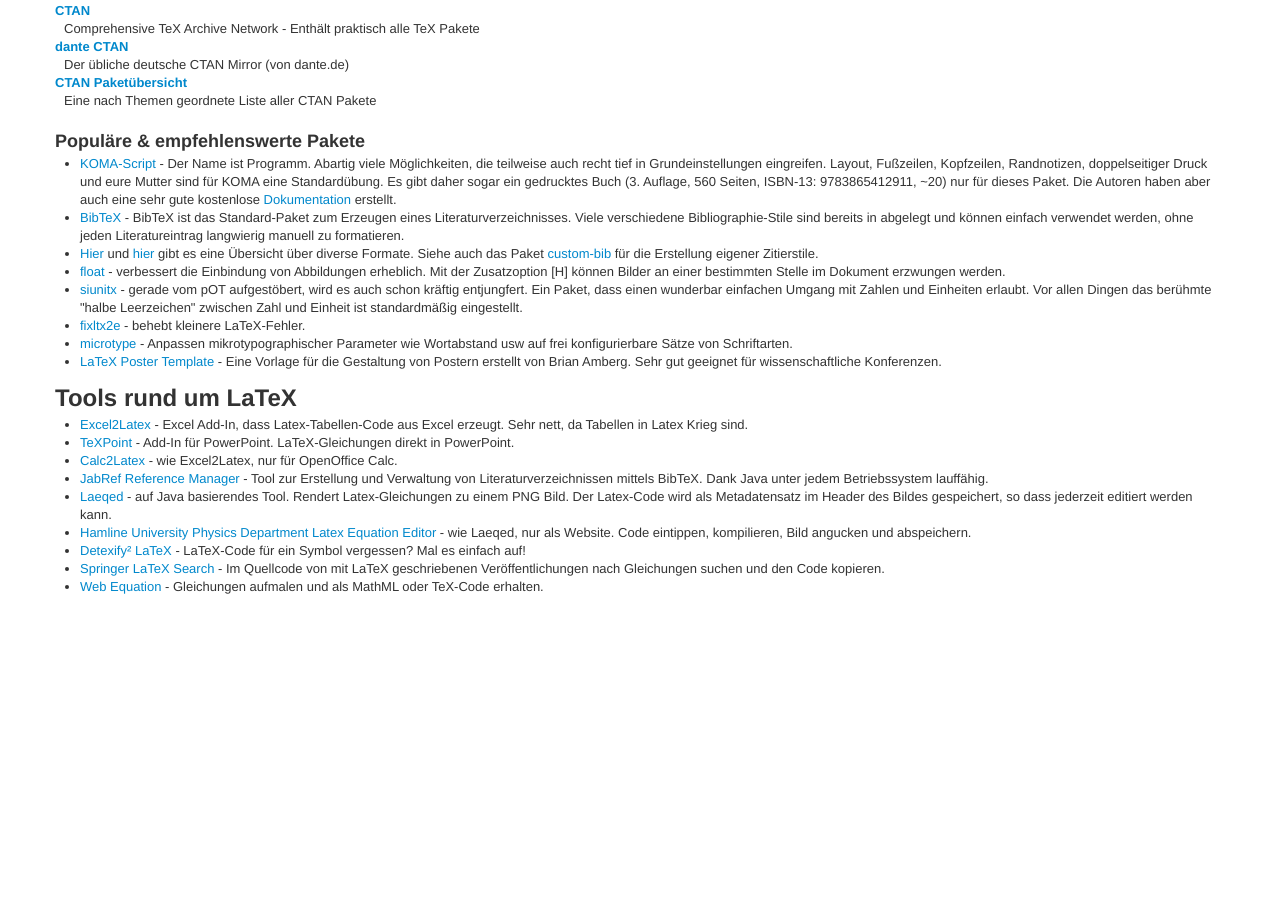
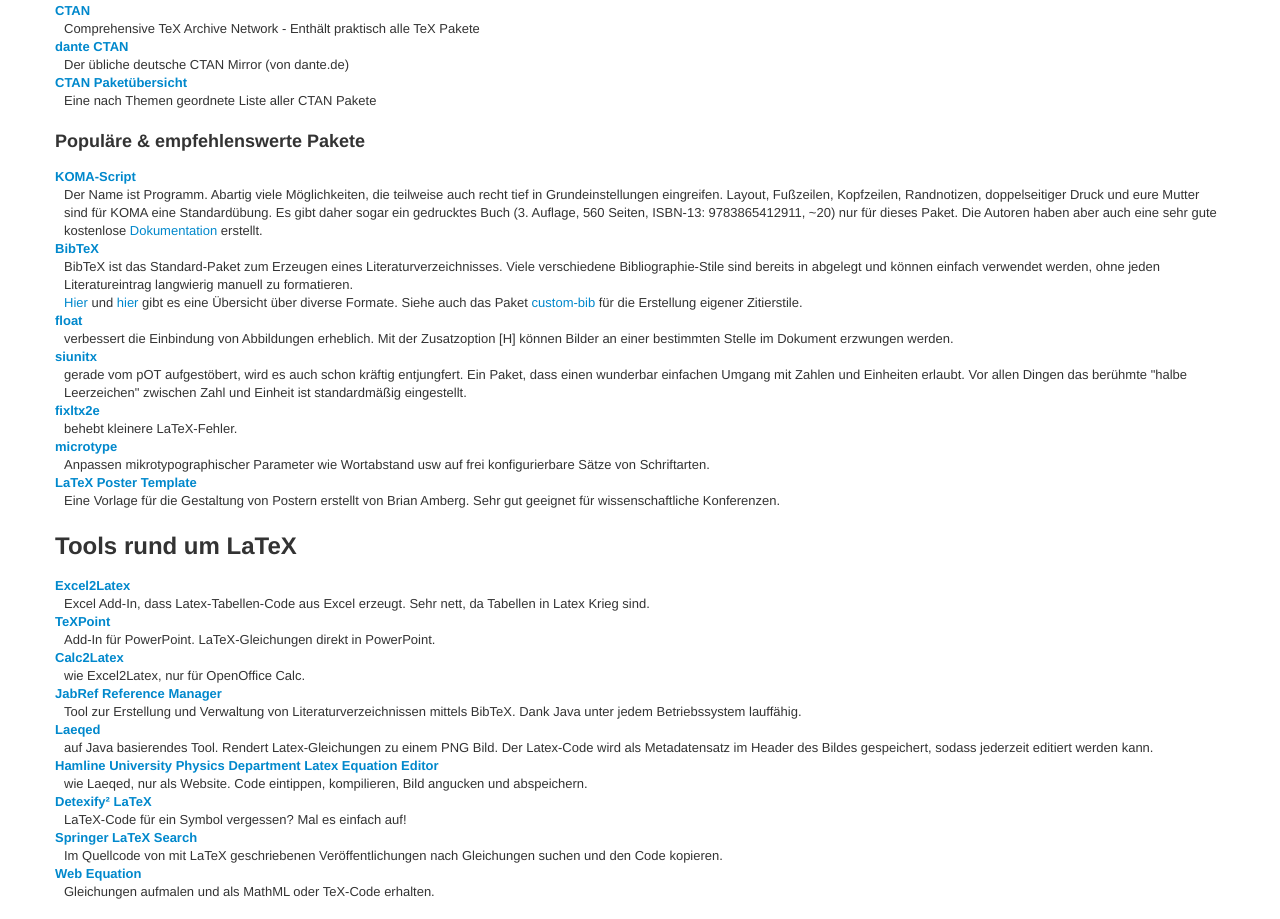
Before and after one commit to enkore/texpost, a plain HTML site: page index_new.html in a window 1280 px wide. Shown: the part 1095-2014 px from the top of the page. Before the commit the page ends 1700 px from the top, so only its background shows below. Drawn offline with Linux system fonts and the light colour scheme.

Commit message:
Moar DL!

```diff
--- a/index_new.html
+++ b/index_new.html
@@ -113,7 +113,7 @@
 					<dl>
 						<dt>"Der LaTex-Wegweiser" von Christine Detig (Mitp-Verlag, 268 Seiten, ISBN-10: 3826614143, ISBN-13: 978-3826614149)</dt>
 							<dd>Einsteigerbuch, das erklärt, was LaTeX ist, wie es eigentlich arbeitet und grundlegend verwendet wird.</dd>
-						<dt>"LaTeX Hacks" von Anselm Lingnau (O`Reilly, 416 Seiten, ISBN-10: 3897214776, ISBN-13: 978-3897214774)</dt>
+						<dt>"<a href="http://www.amazon.de/gp/product/3897214776/ref=as_li_ss_tl?ie=UTF8&tag=enkore03-21&linkCode=as2&camp=1638&creative=19454&creativeASIN=3897214776">LaTeX Hacks</a>" von Anselm Lingnau (O`Reilly, 416 Seiten, ISBN-10: 3897214776, ISBN-13: 978-3897214774)</dt>
 							<dd>Eine Menge Tips, Tricks, Hilfestellungen für häufig vorkommende Latex-Probleme. "Wie kann ich...?" - "So z.B.!"</dd>
 						<dt>"LaTeX. Der typographische Einstieg." von Tobias Berndt (Addison-Wesley, 456 Seiten, ISBN-10: 3827326591, ISBN-13: 978-3827326591)</dt>
 							<dd>Einführendes Buch über Typographie, Layout und Formatierung und wie das ganze mit LaTeX umgesetzt werden kann. Wenn man LaTeX schon kann, aber ein Dokument nach allen Regeln der Typographie setzen möchte.</dd>
@@ -138,20 +138,23 @@
 					</dl>
 
 					<h3>Populäre &amp; empfehlenswerte Pakete</h3>
-					<ul>
-						<li><a href='http://www.komascript.de/'>KOMA-Script</a> - Der Name ist Programm. Abartig viele Möglichkeiten, die teilweise auch recht tief in Grundeinstellungen eingreifen. Layout, Fußzeilen, Kopfzeilen, Randnotizen, doppelseitiger Druck und eure Mutter sind für KOMA eine Standardübung. Es gibt daher sogar ein gedrucktes Buch (3. Auflage, 560 Seiten, ISBN-13: 9783865412911, ~20) nur für dieses Paket. Die Autoren haben aber auch eine sehr gute kostenlose <a href='http://tug.ctan.org/tex-archive/macros/latex/contrib/koma-script/scrguide.pdf'>Dokumentation</a> erstellt.
-						<li><a href='http://www.bibtex.org/de/'>BibTeX</a> - BibTeX ist das Standard-Paket zum Erzeugen eines Literaturverzeichnisses. Viele verschiedene Bibliographie-Stile sind bereits in abgelegt und können
-						einfach verwendet werden, ohne jeden Literatureintrag langwierig manuell zu formatieren.
-						<li><a href='http://www.cs.stir.ac.uk/~kjt/software/latex/showbst.html'>Hier</a> und <a href='http://amath.colorado.edu/documentation/LaTeX/reference/faq/bibstyles.pdf'>hier</a> gibt es eine
-						Übersicht über diverse Formate. Siehe auch das Paket <a href='http://www.ctan.org/tex-archive/macros/latex/contrib/custom-bib/'>custom-bib</a> für die Erstellung eigener Zitierstile.
-						<li><a href='http://www.ctan.org/tex-archive/macros/latex/contrib/float/'>float</a> - verbessert die Einbindung von Abbildungen erheblich. Mit der Zusatzoption [H] können Bilder an einer bestimmten Stelle im
-						Dokument erzwungen werden.
-						<li><a href='http://www.ctan.org/tex-archive/help/Catalogue/entries/siunitx.html'>siunitx</a> - gerade vom pOT aufgestöbert, wird es auch schon kräftig entjungfert. Ein Paket, dass einen wunderbar einfachen
-						Umgang mit Zahlen und Einheiten erlaubt. Vor allen Dingen das berühmte "halbe Leerzeichen" zwischen Zahl und Einheit ist standardmäßig eingestellt.
-						<li><a href='http://www.ctan.org/tex-archive/help/Catalogue/entries/fixltx2e.html'>fixltx2e</a> - behebt kleinere LaTeX-Fehler.
-						<li><a href='http://www.ctan.org/tex-archive/macros/latex/contrib/microtype/'>microtype</a> - Anpassen mikrotypographischer Parameter wie Wortabstand usw auf frei konfigurierbare Sätze von Schriftarten.
-						<li><a href='http://www.brian-amberg.de/uni/poster/'>LaTeX Poster Template</a> - Eine Vorlage für die Gestaltung von Postern erstellt von Brian Amberg. Sehr gut geeignet für wissenschaftliche Konferenzen.
-					</ul>
+					<dl>
+						<dt><a href='http://www.komascript.de/'>KOMA-Script</a></dt>
+							<dd>Der Name ist Programm. Abartig viele Möglichkeiten, die teilweise auch recht tief in Grundeinstellungen eingreifen. Layout, Fußzeilen, Kopfzeilen, Randnotizen, doppelseitiger Druck und eure Mutter sind für KOMA eine Standardübung. Es gibt daher sogar ein gedrucktes Buch (3. Auflage, 560 Seiten, ISBN-13: 9783865412911, ~20) nur für dieses Paket. Die Autoren haben aber auch eine sehr gute kostenlose <a href='http://tug.ctan.org/tex-archive/macros/latex/contrib/koma-script/scrguide.pdf'>Dokumentation</a> erstellt.</dd>
+						<dt><a href='http://www.bibtex.org/de/'>BibTeX</a></dt>
+							<dd>BibTeX ist das Standard-Paket zum Erzeugen eines Literaturverzeichnisses. Viele verschiedene Bibliographie-Stile sind bereits in abgelegt und können einfach verwendet werden, ohne jeden Literatureintrag langwierig manuell zu formatieren.<br>
+							<a href='http://www.cs.stir.ac.uk/~kjt/software/latex/showbst.html'>Hier</a> und <a href='http://amath.colorado.edu/documentation/LaTeX/reference/faq/bibstyles.pdf'>hier</a> gibt es eine Übersicht über diverse Formate. Siehe auch das Paket <a href='http://www.ctan.org/tex-archive/macros/latex/contrib/custom-bib/'>custom-bib</a> für die Erstellung eigener Zitierstile.</dd>
+						<dt><a href='http://www.ctan.org/tex-archive/macros/latex/contrib/float/'>float</a></dt>
+							<dd>verbessert die Einbindung von Abbildungen erheblich. Mit der Zusatzoption [H] können Bilder an einer bestimmten Stelle im Dokument erzwungen werden.</dd>
+						<dt><a href='http://www.ctan.org/tex-archive/help/Catalogue/entries/siunitx.html'>siunitx</a></dt>
+							<dd>gerade vom pOT aufgestöbert, wird es auch schon kräftig entjungfert. Ein Paket, dass einen wunderbar einfachen Umgang mit Zahlen und Einheiten erlaubt. Vor allen Dingen das berühmte "halbe Leerzeichen" zwischen Zahl und Einheit ist standardmäßig eingestellt.</dd>
+						<dt><a href='http://www.ctan.org/tex-archive/help/Catalogue/entries/fixltx2e.html'>fixltx2e</a></dt>
+							<dd>behebt kleinere LaTeX-Fehler.</dd>
+						<dt><a href='http://www.ctan.org/tex-archive/macros/latex/contrib/microtype/'>microtype</a></dt>
+							<dd>Anpassen mikrotypographischer Parameter wie Wortabstand usw auf frei konfigurierbare Sätze von Schriftarten.</dd>
+						<dt><a href='http://www.brian-amberg.de/uni/poster/'>LaTeX Poster Template</a></dt>
+							<dd>Eine Vorlage für die Gestaltung von Postern erstellt von Brian Amberg. Sehr gut geeignet für wissenschaftliche Konferenzen.</dd>
+					</dl>
 				</section>
 			</div>
 
@@ -159,19 +162,26 @@
 				<section class="span12">
 					<h2>Tools rund um LaTeX</h2>
 
-					<ul>
-						<li><a href='http://www.dante.de/CTAN//help/Catalogue/entries/excel2latex.html'>Excel2Latex</a> - Excel Add-In, dass Latex-Tabellen-Code aus Excel erzeugt. Sehr nett, da Tabellen in Latex Krieg sind.
-						<li><a href='http://texpoint.necula.org/'>TeXPoint</a> - Add-In für PowerPoint. LaTeX-Gleichungen direkt in PowerPoint.
-						<li><a href='http://extensions.services.openoffice.org/project/Calc2LaTeX'>Calc2Latex</a> - wie Excel2Latex, nur für OpenOffice Calc.
-						<li><a href='http://jabref.sourceforge.net/'>JabRef Reference Manager</a> - Tool zur Erstellung und Verwaltung von Literaturverzeichnissen mittels BibTeX. Dank Java unter jedem Betriebssystem lauffähig.
-						<li><a href='http://www.thrysoee.dk/laeqed/'>Laeqed</a> - auf Java basierendes Tool. Rendert Latex-Gleichungen zu einem PNG Bild. Der Latex-Code wird als Metadatensatz im Header des Bildes gespeichert, so
-						dass jederzeit editiert werden kann.
-						<li><a href='http://www.hamline.edu/~arundquist/equationeditor/'>Hamline University Physics Department Latex Equation Editor</a> - wie Laeqed, nur als Website. Code eintippen, kompilieren,  Bild angucken und
-						abspeichern.
-						<li><a href='http://detexify.kirelabs.org/classify.html'>Detexify² LaTeX</a> - LaTeX-Code für ein Symbol vergessen? Mal es einfach auf!
-						<li><a href='http://www.latexsearch.com/'>Springer LaTeX Search</a> - Im Quellcode von mit LaTeX geschriebenen Veröffentlichungen nach Gleichungen suchen und den Code kopieren.
-						<li><a href="http://webdemo.visionobjects.com/equation.html?locale=de_DE" target="_blank">Web Equation</a> - Gleichungen aufmalen und als MathML oder TeX-Code erhalten.
-					</ul>
+					<dl>
+						<dt><a href='http://www.dante.de/CTAN//help/Catalogue/entries/excel2latex.html'>Excel2Latex</a></dt>
+							<dd>Excel Add-In, dass Latex-Tabellen-Code aus Excel erzeugt. Sehr nett, da Tabellen in Latex Krieg sind.</dd>
+						<dt><a href='http://texpoint.necula.org/'>TeXPoint</a></dt>
+							<dd>Add-In für PowerPoint. LaTeX-Gleichungen direkt in PowerPoint.</dd>
+						<dt><a href='http://extensions.services.openoffice.org/project/Calc2LaTeX'>Calc2Latex</a></dt>
+							<dd>wie Excel2Latex, nur für OpenOffice Calc.</dd>
+						<dt><a href='http://jabref.sourceforge.net/'>JabRef Reference Manager</a></dt>
+							<dd>Tool zur Erstellung und Verwaltung von Literaturverzeichnissen mittels BibTeX. Dank Java unter jedem Betriebssystem lauffähig.</dd>
+						<dt><a href='http://www.thrysoee.dk/laeqed/'>Laeqed</a></dt>
+							<dd>auf Java basierendes Tool. Rendert Latex-Gleichungen zu einem PNG Bild. Der Latex-Code wird als Metadatensatz im Header des Bildes gespeichert, sodass jederzeit editiert werden kann.</dd>
+						<dt><a href='http://www.hamline.edu/~arundquist/equationeditor/'>Hamline University Physics Department Latex Equation Editor</a></dt>
+							<dd>wie Laeqed, nur als Website. Code eintippen, kompilieren,  Bild angucken und abspeichern.</dd>
+						<dt><a href='http://detexify.kirelabs.org/classify.html'>Detexify² LaTeX</a></dt>
+							<dd>LaTeX-Code für ein Symbol vergessen? Mal es einfach auf!</dd>
+						<dt><a href='http://www.latexsearch.com/'>Springer LaTeX Search</a></dt>
+							<dd>Im Quellcode von mit LaTeX geschriebenen Veröffentlichungen nach Gleichungen suchen und den Code kopieren.</dd>
+						<dt><a href="http://webdemo.visionobjects.com/equation.html?locale=de_DE">Web Equation</a></dt>
+							<dd>Gleichungen aufmalen und als MathML oder TeX-Code erhalten.</dd>
+					</dl>
 				</section>
 			</div>
 		</div>
```
